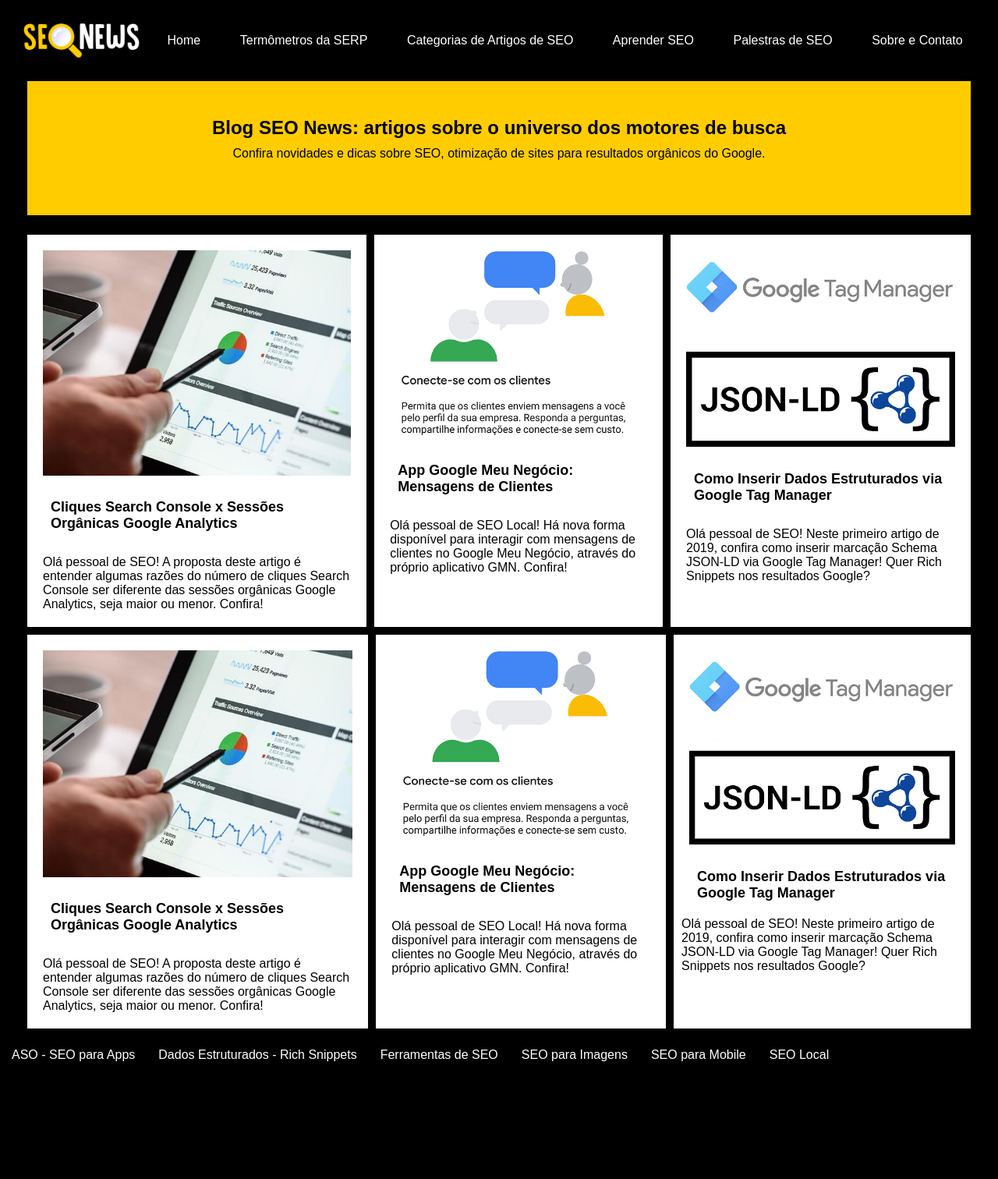
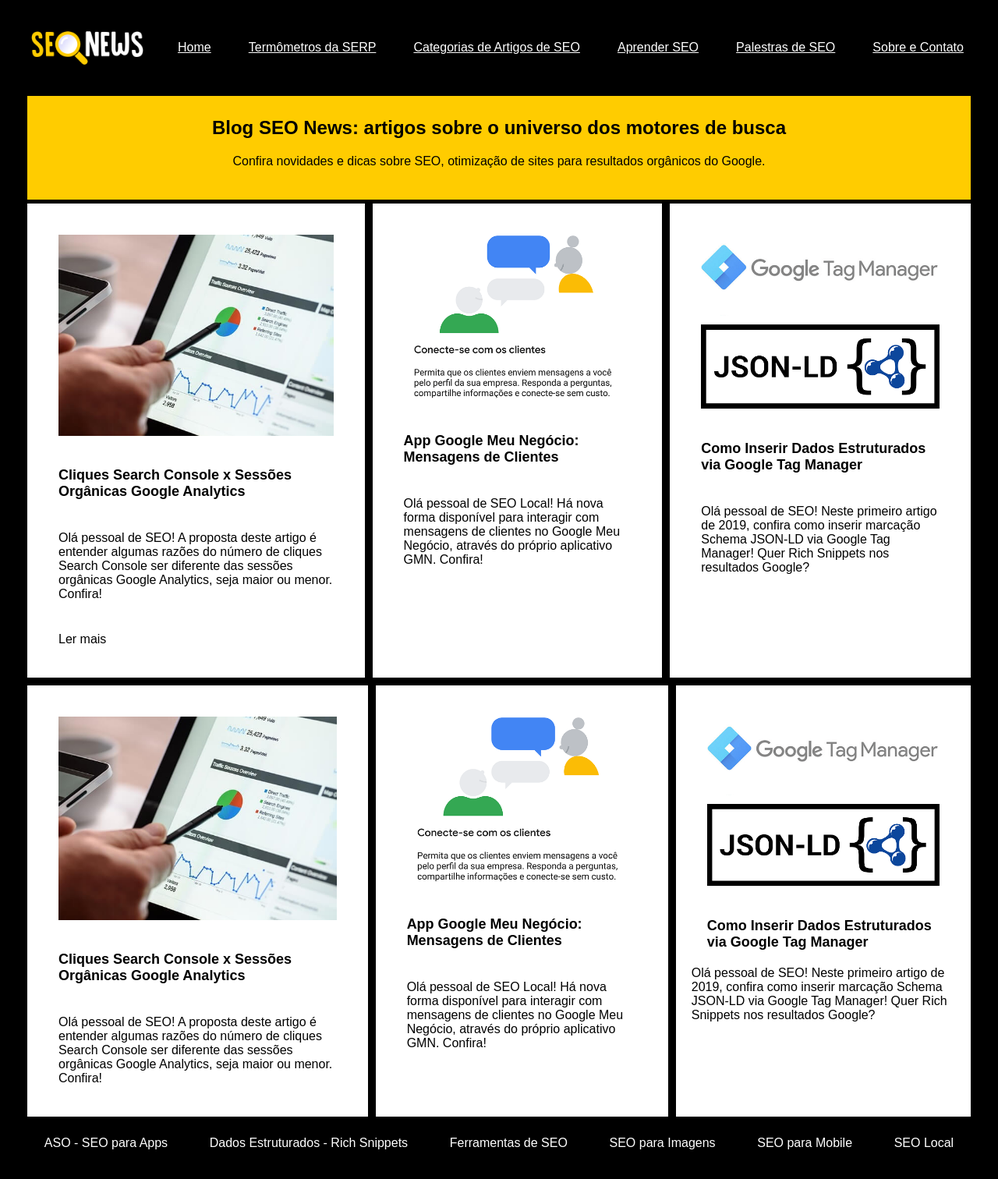
Before and after one commit to nshgeek/heroway-curso-react-2020, a plain HTML site: page index.html in a window 1280 px wide. Shown: the whole page at 78% size. Before the commit the page ends 1404 px from the top, so only its background shows below. Drawn offline with Linux system fonts and the light colour scheme.

Commit message:
Organizacao dos arquivos e criacao de pagina Aprender SEO

```diff
--- /dev/null
+++ b/css/footer.css
@@ -0,0 +1,15 @@
+footer {
+    align-items: center;
+    justify-content: space-between;
+    padding-top: 20px;
+    padding-bottom: 60px;
+}
+footer .container {
+    color: #ffffff;
+    display: flex;
+    justify-content: space-around;
+    width: 100%;
+}
+footer a {
+    color: #ffffff;
+}
--- /dev/null
+++ b/css/home.css
@@ -0,0 +1,30 @@
+@import "nav.css";
+@import "footer.css";
+@import "main.css";
+
+.container {
+    color: #000000;
+    display: flex;
+    justify-content: flex-start;
+    padding-left: 30px;
+    padding-right: 30px;
+}
+.titulo {
+    text-align: center;
+    background-color: #FFCC00;
+    padding-top: 150px;
+    padding-bottom: 20px;
+    margin-left: 35px;
+    margin-right: 35px;
+}
+.coluna {
+    background-color: #ffffff;
+    border: 5px solid #000000;
+}
+.coluna, img, p {
+    padding: 20px;
+}
+.coluna > h2 {
+    font-size: 18px;
+    padding: 20px;
+}
--- /dev/null
+++ b/css/main.css
@@ -0,0 +1,20 @@
+* {
+    padding: 0px;
+    margin: 0px;
+    box-sizing: border-box;
+}
+body, html {
+    background-color: #000000;
+    font-family: Arial, Helvetica, sans-serif;
+    font-size: 16px;
+    scroll-behavior: smooth;
+}
+img {
+    max-width: 100%;
+    height: auto;
+}
+@media (max-width: 599px) {
+    .coluna {
+        flex-direction: column;
+    }
+}
--- a/nav.css
+++ b/css/nav.css
@@ -1,5 +1,6 @@
 nav .containernav {
     align-items: center;
+    background-color: #000000;
     color: #ffffff;
     display: flex;
     justify-content: space-between;
@@ -7,16 +8,12 @@ nav .containernav {
     position: fixed;
     width: 100%;
     padding: 20px;
-    background-color: #000000;
 }
-
 nav .menu {
     display: flex;
     justify-content: space-around;
     width: 100%;
 }
-@media (max-width: 599px) {
-    .containernav {
-        flex-direction: column;
-    }
+nav a {
+    color: #ffffff;
 }
--- /dev/null
+++ b/css/pages.css
@@ -0,0 +1,24 @@
+@import "nav.css";
+@import "footer.css";
+@import "main.css";
+
+.titulo {
+    background-color: #ffffff;
+    padding-top: 100px;
+    padding-left: 20px;
+}
+.conteudo {
+    background-color: #ffffff;
+    float: left;
+    padding-top: 20px;
+    padding-bottom: 60px;
+}
+section {
+    width: 70%;
+}
+aside {
+    color: #ffffff;
+    float: right;
+    padding-left: 10px;
+    width: 30%;
+  }
--- a/index.html
+++ b/index.html
@@ -5,7 +5,7 @@
     <meta name="viewport" content="width=device-width, initial-scale=1.0">
     <meta http-equiv="X-UA-Compatible" content="ie-edge">
     <meta name="robots" content="noindex, nofollow">
-    <link rel="stylesheet" type="text/css" href="style.css" media="screen">
+    <link rel="stylesheet" type="text/css" href="css/home.css" media="screen">
     <link rel="canonical" href="https://www.seonews.com.br/">
     <title>Blog de SEO: Artigos de Otimização de Sites para Google | Blog SEO News</title>
     <meta name="description"
@@ -17,15 +17,15 @@
         <nav>
             <div class="containernav">
                 <div>
-                    <img src="logo-seo-news.png" alt="Logo SEO News" />
+                    <img src="img/logo-seo-news.png" alt="Logo SEO News" />
                 </div>
                 <div class="menu">
-                    <span>Home</span>
-                    <span>Termômetros da SERP</span>
-                    <span>Categorias de Artigos de SEO</span>
-                    <span>Aprender SEO</span>
-                    <span>Palestras de SEO</span>
-                    <span>Sobre e Contato</span>
+                    <span><a href="/">Home</a></span>
+                    <span><a href="/termometros-da-serp/">Termômetros da SERP</a></span>
+                    <span><a href="/artigos-de-seo/">Categorias de Artigos de SEO</a></span>
+                    <span><a href="/aprender-seo/">Aprender SEO</a></span>
+                    <span><a href="/palestras-e-cursos-de-seo/">Palestras de SEO</a></span>
+                    <span><a href="/contato/">Sobre e Contato</span></a></span>
                 </div>
             </div>
         </nav>
@@ -37,19 +37,20 @@
         </div>
         <div class="container">
             <div class="coluna">
-                <img src="cliques-search-console-x-sessoes-google-analytics.jpg" alt="Computador com gráficos" />
+                <img src="img/cliques-search-console-x-sessoes-google-analytics.jpg" alt="Computador com gráficos" />
                 <h2>Cliques Search Console x Sessões Orgânicas Google Analytics</h2>
                 <p>Olá pessoal de SEO! A proposta deste artigo é entender algumas razões do número de cliques Search
                     Console ser diferente das sessões orgânicas Google Analytics, seja maior ou menor. Confira!</p>
+                <p>Ler mais</p>
             </div>
             <div class="coluna">
-                <img src="seo-local-msg-google-meu-negocio.png" alt="Dois desenhos de pessoas com balão de chat" />
+                <img src="img/seo-local-msg-google-meu-negocio.png" alt="Dois desenhos de pessoas com balão de chat" />
                 <h2>App Google Meu Negócio: Mensagens de Clientes</h2>
                 <p>Olá pessoal de SEO Local! Há nova forma disponível para interagir com mensagens de clientes no Google
                     Meu Negócio, através do próprio aplicativo GMN. Confira!</p>
             </div>
             <div class="coluna">
-                <img src="google-tag-manager-json-ld.png" alt="Logo Google Tag Manager e JSON-LD" />
+                <img src="img/google-tag-manager-json-ld.png" alt="Logo Google Tag Manager e JSON-LD" />
                 <h2>Como Inserir Dados Estruturados via Google Tag Manager</h2>
                 <p>Olá pessoal de SEO! Neste primeiro artigo de 2019, confira como inserir marcação Schema JSON-LD via
                     Google Tag Manager! Quer Rich Snippets nos resultados Google?</p>
@@ -57,19 +58,19 @@
         </div>
         <div class="container">
             <div class="coluna">
-                <img src="cliques-search-console-x-sessoes-google-analytics.jpg" alt="Computador com gráficos" />
+                <img src="img/cliques-search-console-x-sessoes-google-analytics.jpg" alt="Computador com gráficos" />
                 <h2>Cliques Search Console x Sessões Orgânicas Google Analytics</h2>
                 <p>Olá pessoal de SEO! A proposta deste artigo é entender algumas razões do número de cliques Search
                     Console ser diferente das sessões orgânicas Google Analytics, seja maior ou menor. Confira!</p>
             </div>
             <div class="coluna">
-                <img src="seo-local-msg-google-meu-negocio.png" alt="Dois desenhos de pessoas com balão de chat" />
+                <img src="img/seo-local-msg-google-meu-negocio.png" alt="Dois desenhos de pessoas com balão de chat" />
                 <h2>App Google Meu Negócio: Mensagens de Clientes</h2>
                 <p>Olá pessoal de SEO Local! Há nova forma disponível para interagir com mensagens de clientes no Google
                     Meu Negócio, através do próprio aplicativo GMN. Confira!</p>
             </div>
             <div class="coluna">
-                <img src="google-tag-manager-json-ld.png" alt="Logo Google Tag Manager e JSON-LD" />
+                <img src="img/google-tag-manager-json-ld.png" alt="Logo Google Tag Manager e JSON-LD" />
                 <h2>Como Inserir Dados Estruturados via Google Tag Manager</h2>
                 <p">Olá pessoal de SEO! Neste primeiro artigo de 2019, confira como inserir marcação Schema JSON-LD via
                     Google Tag Manager! Quer Rich Snippets nos resultados Google?</p>
@@ -77,12 +78,14 @@
         </div>
     </section>
     <footer>
+        <div class="container">
             <span>ASO - SEO para Apps</span>
             <span>Dados Estruturados - Rich Snippets</span>
             <span>Ferramentas de SEO</span>
             <span>SEO para Imagens</span>
             <span>SEO para Mobile</span>
             <span>SEO Local</span>
+        </div>
     </footer>
 </body>
 
--- a/style.css
+++ /dev/null
@@ -1,60 +0,0 @@
-@import "nav.css";
-
-* {
-    padding: 0px;
-    margin: 0px;
-    box-sizing: border-box;
-}
-body, html {
-    background-color: #000000;
-    font-family: Arial, Helvetica, sans-serif;
-    font-size: 16px;
-    scroll-behavior: smooth;
-}
-.container {
-    color: #000000;
-    display: flex;
-    justify-content: flex-start;
-    padding-left: 30px;
-    padding-right: 30px;
-}
-.titulo {
-    text-align: center;
-    background-color: #FFCC00;
-    margin-left: 35px;
-    margin-right: 35px;
-    margin-bottom: 20px;
-    padding-top: 150px;
-    padding-bottom: 60px;
-}
-.coluna {
-    background-color: #ffffff;
-    border: 5px solid #000000;
-}
-.coluna, img, p {
-    padding: 10px;
-}
-.coluna > h2 {
-    font-size: 18px;
-    padding: 20px;
-}
-img {
-    max-width: 100%;
-    height: auto;
-}
-footer {
-    color: #ffffff;
-    padding-top: 20px;
-    padding-bottom: 60px;
-}
-footer > span {
-    float: left;
-    justify-content: space-around;
-    padding-left: 15px;
-    padding-right: 15px;
-}
-@media (max-width: 599px) {
-    .coluna {
-        flex-direction: column;
-    }
-}
```
Also changed, not shown: aprender-seo/index.html (added, +71 -0 lines), img/cliques-search-console-x-sessoes-google-analytics.jpg (renamed from cliques-search-console-x-sessoes-google-analytics.jpg), img/google-tag-manager-json-ld.png (renamed from google-tag-manager-json-ld.png), img/logo-seo-news.png (renamed from logo-seo-news.png), img/seo-local-msg-google-meu-negocio.png (renamed from seo-local-msg-google-meu-negocio.png). Lines whose indentation alone changed are shown as unchanged.
